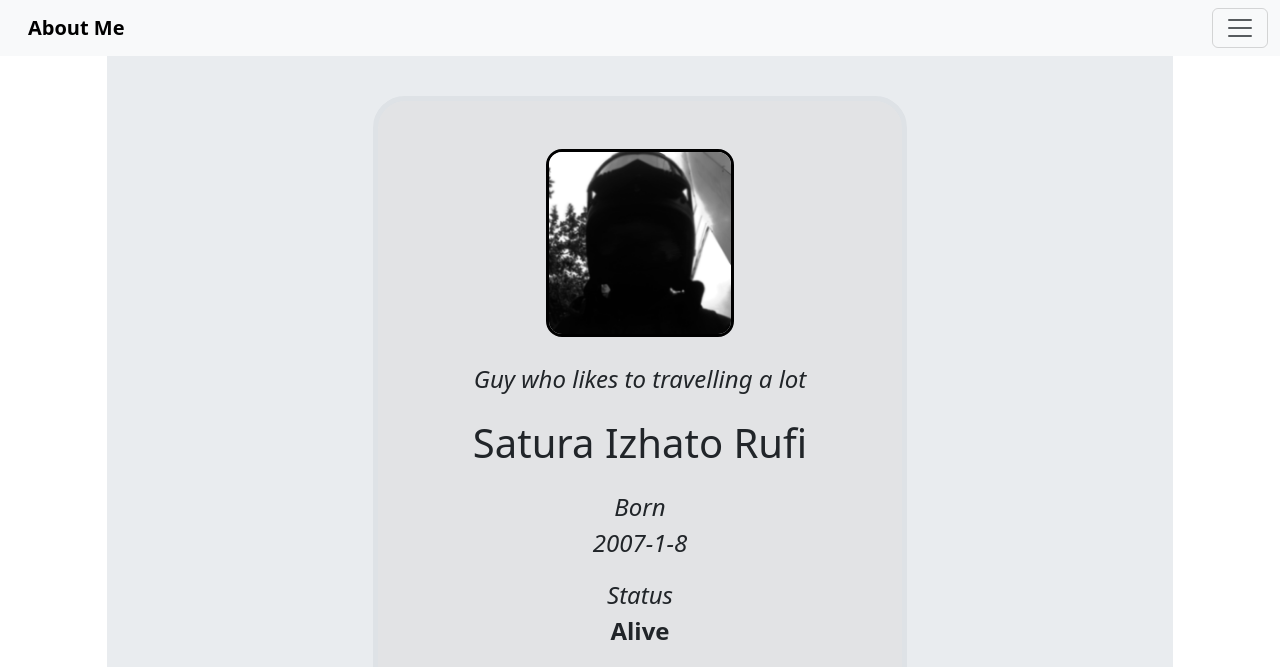
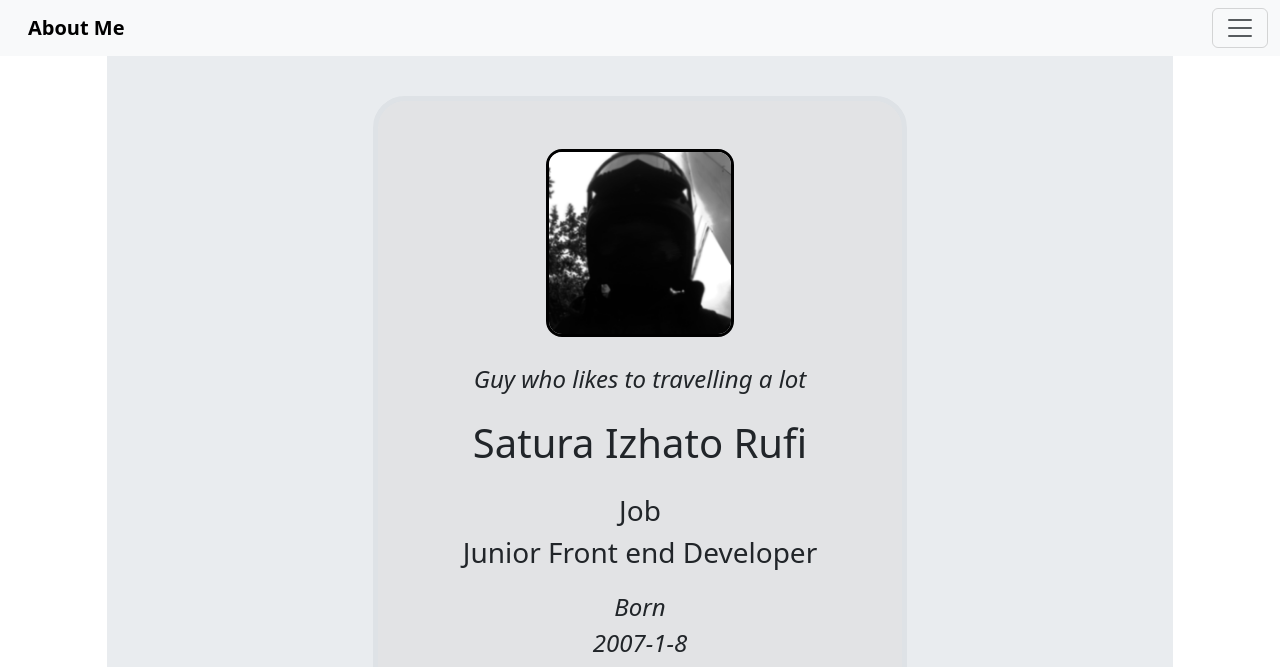
Before and after one commit to AyamGorengMadura/Home-Page, a plain HTML site: page about.html in a window 1280 px wide. Shown: the top 667 px of the page. Drawn offline with nearby package versions, Linux system fonts and the light colour scheme.

Commit message:
Update about.html

```diff
--- a/about.html
+++ b/about.html
@@ -64,6 +64,7 @@
                 <img src="Assets/abatukam.jpg" alt="foto" class="fs-6 mt-5 rounded rounded-4" id="img-1">
                 <p class="fs-4 pt-4 fst-italic">Guy who likes to travelling a lot</p>
                 <p class="fs-1">Satura Izhato Rufi</p>
+                <p class="fs-3">Job <br> Junior Front end Developer</p>
                 <p class="fs-4 fst-italic">Born <br> 2007-1-8</p>
                 <p class="fs-4 "><i>Status</i> <br> <b>Alive</b> </p>
 
```
